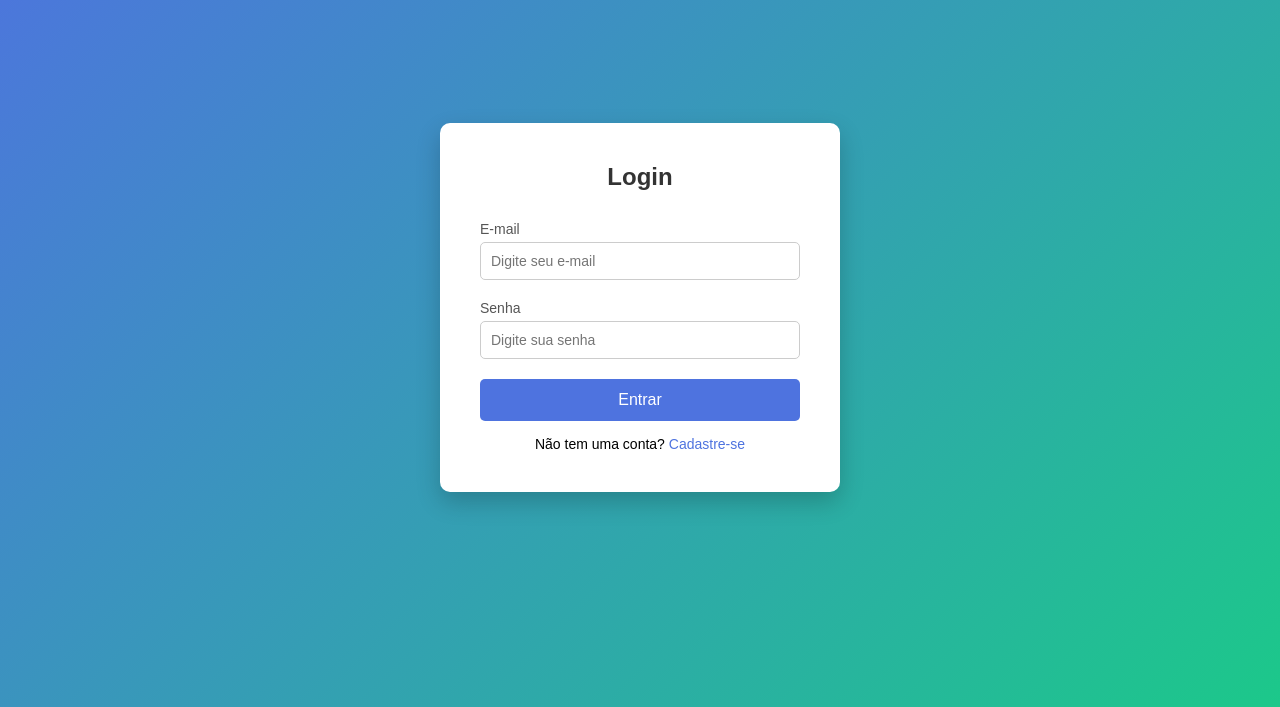
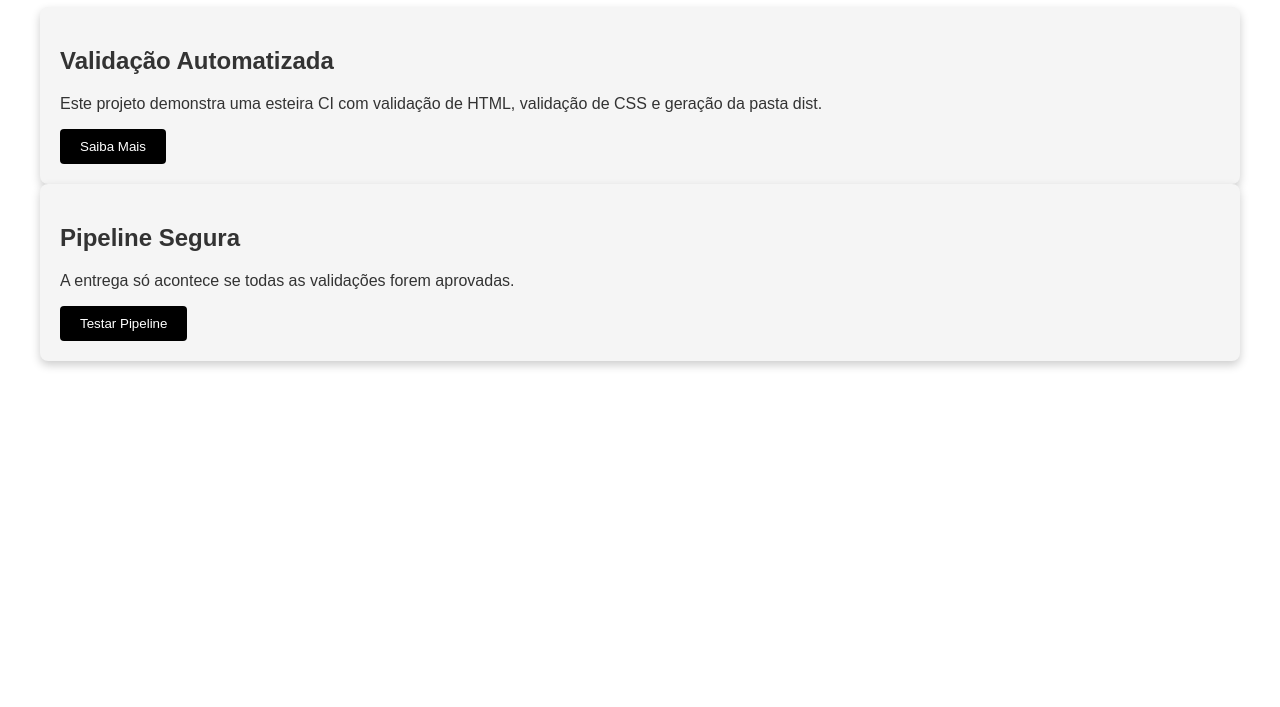
Before and after one commit to danielsilvabm/esteira-inquebravel, a plain HTML site: page index.html in a window 1280 px wide. Shown: the part 93-800 px from the top of the page. Drawn offline with Linux system fonts and the light colour scheme.

Commit message:
correçao

```diff
--- a/index.html
+++ b/index.html
@@ -1,33 +1,31 @@
 <!DOCTYPE html>
-<html lang="pt-br">
+<html lang="pt-BR">
 <head>
-    <meta charset="UTF-8">
-    <meta name="viewport" content="width=device-width, initial-scale=1.0">
-    <title>Tela de Login</title>
-    <link rel="stylesheet" href="style.css">
+  <meta charset="UTF-8">
+  <meta name="viewport" content="width=device-width, initial-scale=1.0">
+  <title>Esteira Inquebrável</title>
+  <link rel="stylesheet" href="style.css">
 </head>
 <body>
+  <div class="container">
+    <h1>Projeto DevOps</h1>
 
-    <div class="login-container">
-        <h2>Login</h2>
-        <form>
-            <div class="input-group">
-                <label for="email">E-mail</label>
-                <input type="email" id="email" placeholder="Digite seu e-mail" required>
-            </div>
-
-            <div class="input-group">
-                <label for="password">Senha</label>
-                <input type="password" id="password" placeholder="Digite sua senha" required>
-            </div>
-
-            <button type="submit">Entrar</button>
-
-            <p class="register">
-                Não tem uma conta? <a href="#">Cadastre-se</a>
-            </p>
-        </form>
+    <div class="card">
+      <h2>Validação Automatizada</h2>
+      <p>
+        Este projeto demonstra uma esteira CI com validação de HTML,
+        validação de CSS e geração da pasta dist.
+      </p>
+      <button class="button">Saiba Mais</button>
     </div>
 
+    <div class="card">
+      <h2>Pipeline Segura</h2>
+      <p>
+        A entrega só acontece se todas as validações forem aprovadas.
+      </p>
+      <button class="button">Testar Pipeline</button>
+    </div>
+  </div>
 </body>
 </html>
--- a/style.css
+++ b/style.css
@@ -1,86 +1,38 @@
-* {
-    margin: 0;
-    padding: 0;
-    box-sizing: border-box;
-    font-family: Arial, Helvetica, sans-serif;
+body {
+  margin: 0;
+  font-family: Arial, sans-serif;
+  background-color: #fff;
+  color: #333;
 }
 
-body {
-
-    height: 100vh;
-    display: flex;
-    justify-content: center;
-    align-items: center;
-    background: linear-gradient(135deg, #4e73df, #1cc88a);
+.container {
+  max-width: 1200px;
+  margin: 0 auto;
+  padding: 20px;
 }
 
-.login-container {
-    background: #ffffff;
-    padding: 40px;
-    border-radius: 10px;
-    width: 100%;
-    max-width: 400px;
-    box-shadow: 0 10px 25px rgba(0, 0, 0, 0.2);
+.card {
+  background-color: #f5f5f5;
+  border-radius: 8px;
+  padding: 20px;
+  box-shadow: 0 4px 10px rgb(0 0 0 / 20%);
+  transition: transform 0.3s ease;
 }
 
-.login-container h2 {
-    text-align: center;
-    margin-bottom: 30px;
-    color: #333;
+.card:hover {
+  transform: translateY(-5px);
 }
 
-.input-group {
-    margin-bottom: 20px;
-    display: flex;
-    flex-direction: column;
+.button {
+  display: inline-block;
+  padding: 10px 20px;
+  background-color: #000;
+  color: #fff;
+  border: none;
+  border-radius: 4px;
+  cursor: pointer;
 }
 
-.input-group label {
-    margin-bottom: 5px;
-    font-size: 14px;
-    color: #555;
+.button:hover {
+  background-color: #333;
 }
-
-.input-group input {
-    padding: 10px;
-    border-radius: 5px;
-    border: 1px solid #ccc;
-    font-size: 14px;
-    transition: 0.3s;
-}
-
-.input-group input:focus {
-    border-color: #4e73df;
-    outline: none;
-}
-
-button {
-    width: 100%;
-    padding: 12px;
-    border: none;
-    border-radius: 5px;
-    background: #4e73df;
-    color: white;
-    font-size: 16px;
-    cursor: pointer;
-    transition: 0.3s;
-}
-
-button:hover {
-    background: #2e59d9;
-}
-
-.register {
-    margin-top: 15px;
-    text-align: center;
-    font-size: 14px;
-}
-
-.register a {
-    color: #4e73df;
-    text-decoration: none;
-}
-
-.register a:hover {
-    text-decoration: underline;
-}
```
